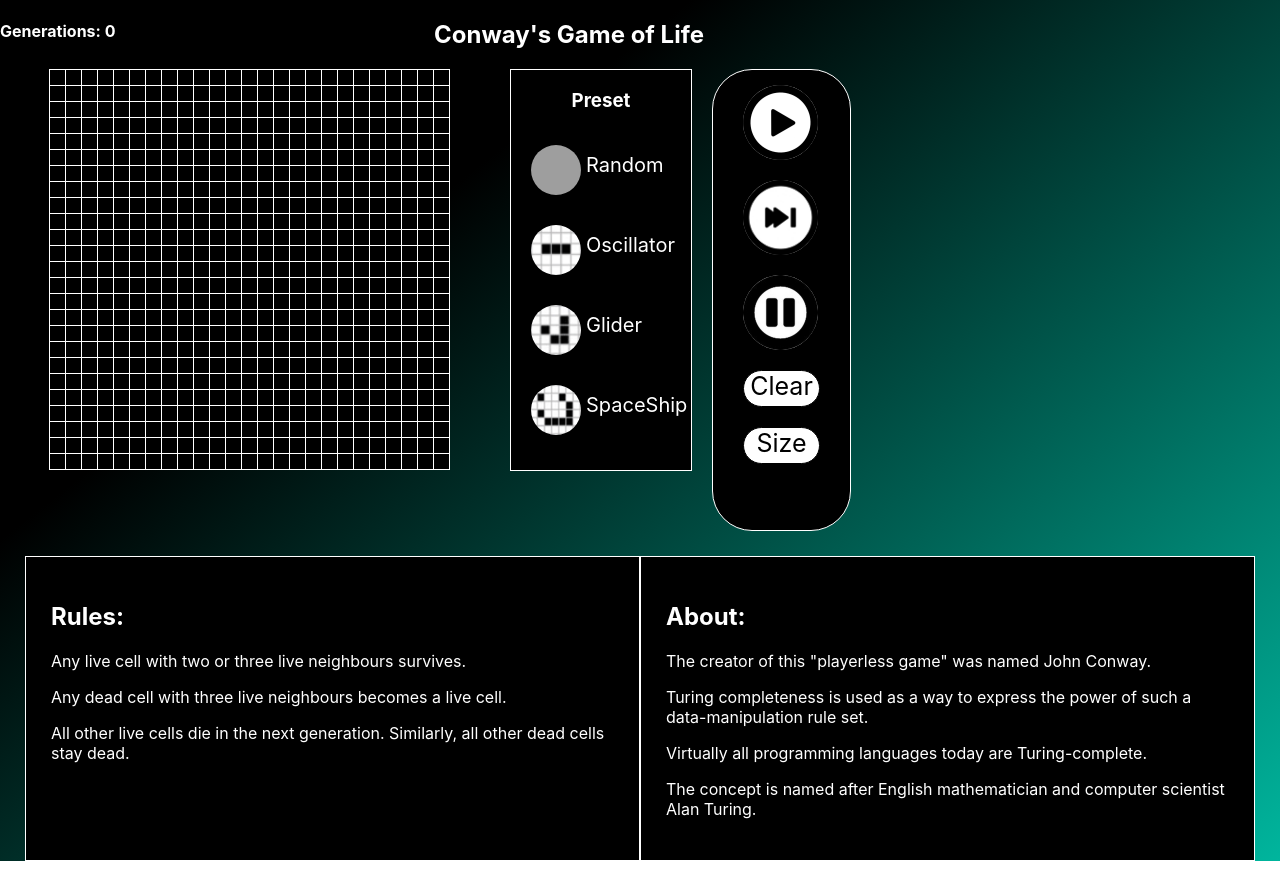
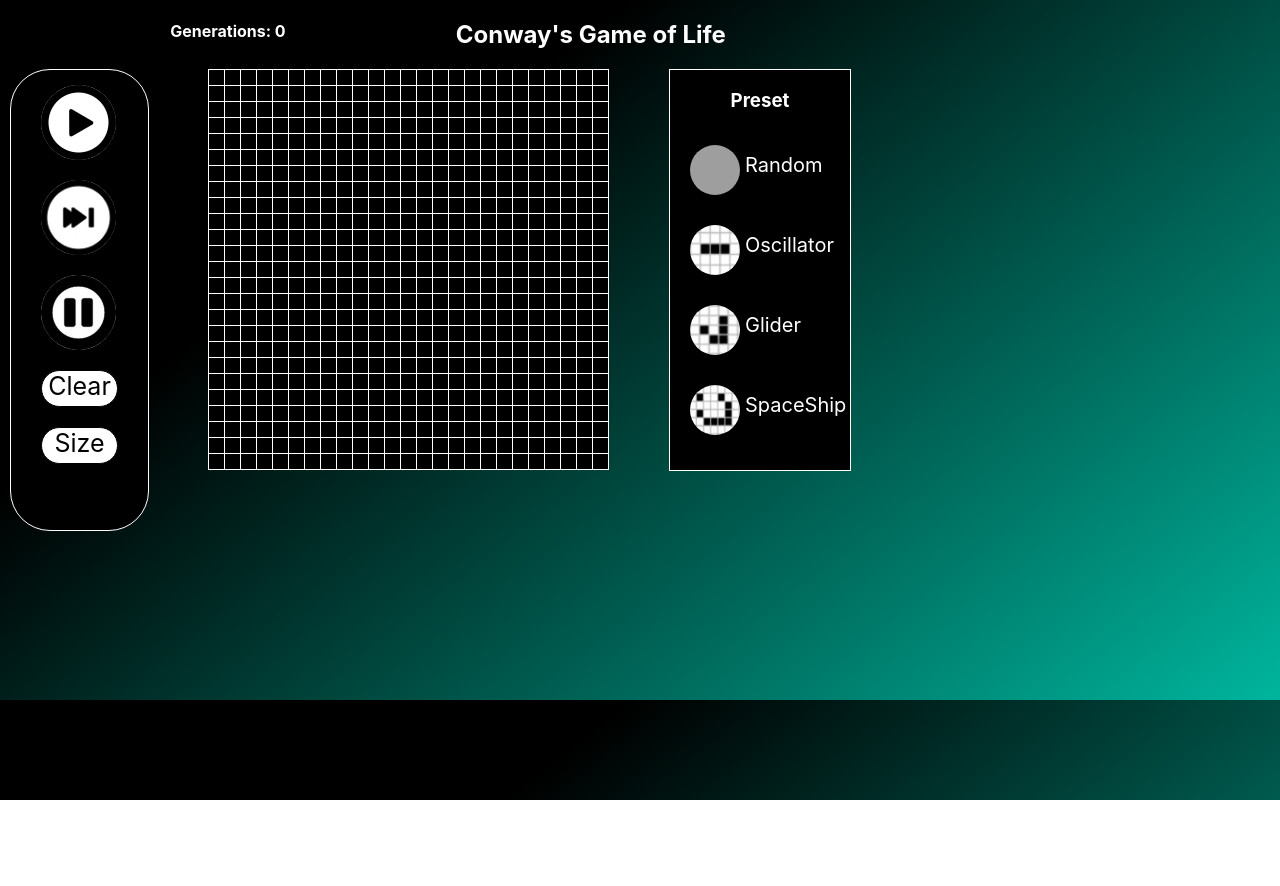
Before and after one commit to bloominstituteoftechnology/CS-Build-Week-1, a React (Create React App) app in the folder game_of_life/: page / in a window 1280 px wide. After the commit the page ends 800 px from the top, so only its background shows below. Built offline with nearby package versions, Linux system fonts and the light colour scheme; grey boxes are pictures that could not be loaded.

Commit message:
page layout edits

```diff
--- a/game_of_life/src/App.js
+++ b/game_of_life/src/App.js
@@ -7,7 +7,7 @@ function App() {
   return (
     <div className="App">
       <Game />
-      <Info />
+      {/* <Info /> */}
     </div>
   );
 }
--- a/game_of_life/src/components/Game.jsx
+++ b/game_of_life/src/components/Game.jsx
@@ -247,6 +247,13 @@ class Game extends React.Component {
                     <h2>Conway's Game of Life</h2>
                 </div>
                 <div className="main">
+                    <Controls
+                        play={this.play}
+                        pause={this.pause}
+                        stop={this.stop}
+                        fastforward={this.fastforward}
+                        gridSize={this.gridSize}
+                    />
                     <Grid
                         grid={this.state.grid}
                         rows={this.rows}
@@ -259,13 +266,6 @@ class Game extends React.Component {
                         gliderSeed={this.gliderSeed}
                         spaceShipSeed={this.spaceShipSeed}
                     />
-                    <Controls
-                        play={this.play}
-                        pause={this.pause}
-                        stop={this.stop}
-                        fastforward={this.fastforward}
-                        gridSize={this.gridSize}
-                    />
                 </div>
 
             </div>
--- a/game_of_life/src/index.css
+++ b/game_of_life/src/index.css
@@ -1,4 +1,6 @@
 body {
+  height: 700px;
+  background: linear-gradient(322deg, rgba(0,181,157,1) 0%, rgba(0,0,0,1) 71%);
   margin: 0;
   font-family: -apple-system, BlinkMacSystemFont, 'Segoe UI', 'Roboto', 'Oxygen',
     'Ubuntu', 'Cantarell', 'Fira Sans', 'Droid Sans', 'Helvetica Neue',
--- a/game_of_life/src/scss/App.scss
+++ b/game_of_life/src/scss/App.scss
@@ -1,4 +1,3 @@
 .App {
   text-align: center;
-  background: linear-gradient(322deg, rgba(0,181,157,1) 0%, rgba(0,0,0,1) 71%);
 }
--- a/game_of_life/src/scss/Game.scss
+++ b/game_of_life/src/scss/Game.scss
@@ -4,10 +4,10 @@
     background-position: center;
 
     .top {
-        width: 55%;
+        width: 70%;
         display: flex;
         flex-direction: row;
-        justify-content: space-between;
+        justify-content: space-evenly;
         color: white;
     }
 
--- a/game_of_life/src/scss/Info.scss
+++ b/game_of_life/src/scss/Info.scss
@@ -5,17 +5,19 @@
     margin: 25px;
 
     .rules {
-        width: 800px;
+        width: 600px;
+        margin: 50px;
+        padding: 25px;
         color: white;
-        padding: 25px;
         background-color: black;
         border: 1px solid white;
     }
 
     .about {
         width: 800px;
+        margin: 50px;
+        padding: 25px;
         color: white;
-        padding: 25px;
         background-color: black;
         border: 1px solid white;
     }
```
